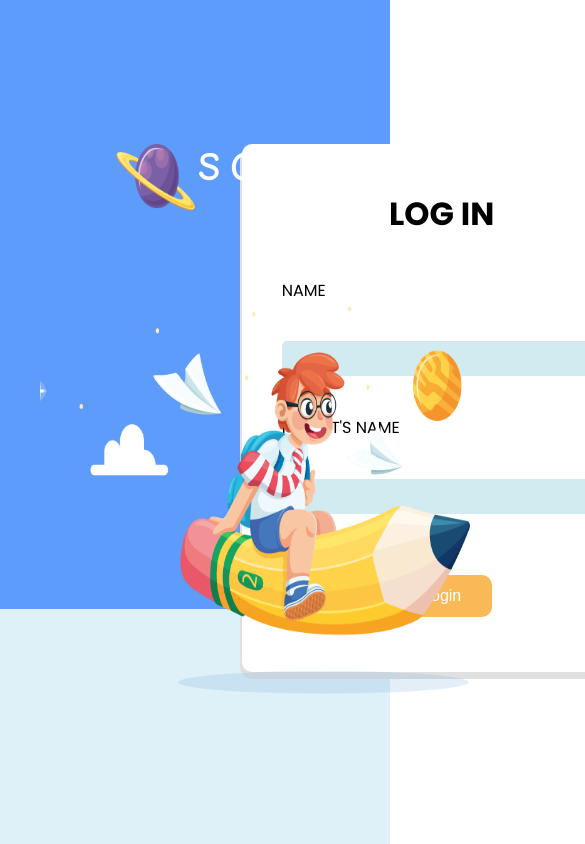
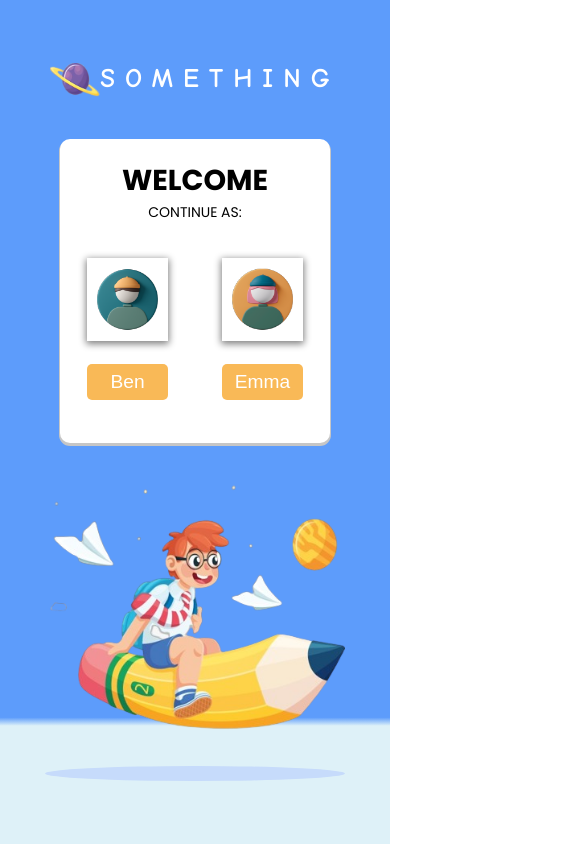
Before and after one commit to ishubham21/SIH-child, a React app: page / in a window 390 px wide. Shown: the top 844 px of the page, 585 px wide, since content can reach past the window. Built offline with nearby package versions, Linux system fonts and the light colour scheme.

Commit message:
Added second login page

```diff
--- a/src/index.js
+++ b/src/index.js
@@ -1,7 +1,7 @@
 import React from "react";
 import ReactDOM from "react-dom/client";
 import "./index.css";
-import App from "./pages/App/App.js";
+import App from "./pages/Login/Login1.js";
 
 const root = ReactDOM.createRoot(document.getElementById("root"));
 root.render(
--- a/src/pages/App/App.js
+++ b/src/pages/App/App.js
@@ -1,10 +1,12 @@
+import Home from "../../components/Home/Home";
 import Login from "../Login/Login";
 import style from "./App.module.css";
 
 const App = () => {
   return (
     <div>
-      <Login />
+       <Login />
+
     </div>
 
   );
--- a/src/pages/Login/Login.js
+++ b/src/pages/Login/Login.js
@@ -3,16 +3,26 @@ const Login = () => {
 return(
   <div className={style.outerContainer}>
       <div className={style.mainContainer}>
-        <div className={style.title}>
-          <h1 className={style.titleHeading}>Something</h1>
+        <div className={style.titleContainer}>
           <img
-            src={require("../../assests/Mask_Group_6.png")}
+            src={require("../../assests/titleImage.png")}
+            alt="titleImage"
+            className={style.imgClass}
+          />
+          <h1 className={style.titleHeading}> Something </h1>
+        </div>
+        <div className={style.bannerContainer}>
+
+          <img
+            src={require("../../assests/banner.png")}
             alt="banner"
+            className={style.imgClass}
           />
         </div>
         <div className={style.formContainer}>
           <h1 className={style.formHeading}>LOG IN</h1>
           <form>
+            <div className={style.inputLabel}>
               <label>
                 NAME
               </label>
@@ -21,14 +31,17 @@ return(
                   name="name"
                   className={style.inputField}
                 />
+            </div>
+            <div className={style.inputLabel}>
               <label>
-              PARENT'S NAME
+                password
               </label>
               <input
-                type="text"
-                name="parentName"
+                  type="password"
+                  name="password"
                   className={style.inputField}
                 />
+            </div>
 
             <div className={style.loginBtnContainer}>
               <button className={style.loginBtn}>Login</button>
@@ -37,6 +50,7 @@ return(
         </div>
       </div>
     </div>
+
 );
 }
 export default Login;
--- a/src/pages/Login/Login.module.css
+++ b/src/pages/Login/Login.module.css
@@ -4,9 +4,8 @@
     box-sizing: border-box;
 }
 
-
-img{
-    height: min-content;
+.imgClass{
+    height: auto;
     width: 100%;
 }
 .outerContainer{
@@ -21,92 +20,310 @@ img{
 }
 
 .mainContainer{
-    width: 90%;
     display: grid;
-    grid-template-columns: 45% 35%;
+    grid-template-columns: 40% 30%;
     justify-content: space-between;
     align-items: start;
     position: relative;
+    max-width: 1200px;
+    min-width: 600px;
+    width: 90%;
+    padding: 20px;
+    row-gap: 20px;
+}
+.titleContainer{
+    display: flex;
+    /* width: 80%; */
+}
+.titleContainer>img{
+    width: 100px;
+}
 
-    padding: 20px;
-
-}
-.title{
-    position: relative;
-    min-width: 430px;
-    /* transform: translateX(-25%); */
-
-}
-.title>img{
-    height: 550px;
-}
 .titleHeading{
     font-family: 'Comic Neue', cursive;
-letter-spacing: 10px;
-    width: 100%;
-    position: absolute;
-    text-align: center;
+    letter-spacing: 15px;
     text-transform: uppercase;
     color: white;
-    transform: translateX(2.5em);
     font-size: 2.5em;
+    text-transform: uppercase;
+}
+.bannerContainer{
+    position: relative;
+}
+.bannerContainer::before{
+    content: "";
+    position: absolute;
+    width: 100%;
+    height: 15px;
+    bottom: 0;
+    background-color: #c6dbfb;
+    border-radius: 50%;
 }
 .formContainer{
     background-color: white;
-    padding: 20px;
+    padding: 20px 20px 0;
     border-radius: 10px;
-   width: 25rem;
-   height:33rem;
-    box-shadow: 0 5px 0 2px #e0e0e0;
+    min-width: 300px;
+    box-shadow: 0 2px 0 1px #c6c6c6;
+    grid-row: 1/span 2;
+    grid-column: 2;
+
 }
 
 .formContainer form{
     display: grid;
-    grid-template-rows: auto auto auto auto;
-    align-content: space-between;
-    padding: 20px;
+    grid-template-rows: 25% 25% 25%;
+    align-content: center;
+    padding: 0 20px;
+    min-height: 375px;
 }
 .formContainer label{
     display: block;
-
     margin: 10px 0;
 }
 .inputField{
     display: block;
-    margin-top: 1.8rem;
-    margin-bottom:1.8rem;
-    /*margin: 10px 0;*/
-    width: 97%;
+    margin: 10px 0;
+    width: 100%;
     border: none;
     outline: none;
     background-color: #D2EBF1;
     padding: 10px;
     border-radius: 5px;
-
+    font-size: 1em;
 }
 .formHeading{
-    margin-top: 1rem;
     text-align: center;
-    padding: 10px 0px;
+    padding: 10px 0;
+    text-transform: uppercase;
 
 }
 .loginBtnContainer{
-    margin-top: 2rem;
     text-align: center;
+    display: flex;
+    align-items: center;
+    justify-content: center;
 }
 .loginBtn{
-    font-size: 16px;
-    color: #FFFFFF;
     display: inline-block;
     background-color: #F9B957;
     width: 100px ;
-    padding: 12px ;
-    margin-top: 4rem;
+    padding: 10px ;
     margin: auto;
     border: none;
-    border-radius: 10px;
+    border-radius: 5px;
+    font-size: 1em;
+    color: white;
 }
 .loginBtn:hover{
     cursor: pointer;
     background-color: #F2B250;
 }
+.formText{
+    text-transform: uppercase;
+    font-size: 14px;
+    text-align: center;
+}
+.AvatarContainer{
+    display: flex;
+    justify-content: space-around;
+    align-items: flex-start;
+    padding: 50px 0;
+    min-height: 350px;
+}
+
+.AvatarItem{
+    width: 30%;
+}
+.AvatarItem >img{
+    box-shadow: 0 2px 7px 1px gray;
+    padding: 10px;
+    margin: 15px 0;
+}
+
+@media screen and (max-width: 1000px) {
+    body{
+        font-size: 1.5em;
+
+    }
+    .outerContainer{
+        /* overflow: hidden; */
+        min-height: 700px;
+        background: linear-gradient(180deg,#5d9cfb 85%,#DEF1F8 86%);
+    }
+    .mainContainer{
+        min-width: 100%;
+        grid-template-columns: auto;
+        grid-template-rows: auto auto auto;
+        align-items: space-between;
+        justify-content: center;
+        /* min-height: 700px; */
+        max-height: 1200px;
+        row-gap: 40px;
+        height: 90vh;
+    }
+    .titleHeading{
+        font-size: 1.7em;
+    }
+    .bannerContainer{
+        width: 350px;
+        margin: auto;
+    }
+    .formContainer{
+        grid-row: 2;
+        grid-column: 1;
+        width: 400px;
+        margin: auto;
+        padding: 25px;
+    }
+    .formContainer form{
+        grid-template-rows: 25% 25% 10%;
+        align-content: space-around;
+        min-height: 350px;
+    }
+    .formHeading{
+        padding: 0;
+        font-size: 1.5em;
+    }
+    .AvatarContainer{
+        min-height: 300px;
+    }
+
+    @media screen and (min-height: 1300px) {
+        body{
+            font-size: 1.8em;
+
+        }
+       .bannerContainer{
+        width: 400px;
+       }
+       .formContainer{
+        width: 450px;
+
+       }
+       .formContainer form{
+        min-height: 400px;
+       }
+
+    }
+
+}
+
+@media screen and (max-width: 540px) {
+    body{
+        font-size: 1em;
+    }
+    .outerContainer{
+        height: 100vh;
+        min-height: 600px;
+        overflow: scroll;
+    }
+    .mainContainer{
+        /* max-width: 500px; */
+        height: 90vh;
+    }
+    .titleContainer{
+        /* width: 200px; */
+        margin: auto;
+    }
+    .titleContainer>img{
+        width: 50px;
+    }
+    .titleHeading{
+        letter-spacing: 10px;
+        font-size: 1.4em;
+    }
+    .formContainer{
+        min-width: 25px;
+        width: 90%;
+        margin: auto;
+        padding: 10px 0;
+
+    }
+    .formHeading{
+        padding: 0;
+        margin: 0;
+    }
+    .formContainer form{
+        min-height: 225px;
+        grid-template-rows: auto auto auto;
+        align-content: center;
+        row-gap: 5px;
+    }
+    .bannerContainer{
+        width: 200px;
+    }
+    .inputField{
+        padding: 5px;
+    }
+    .loginBtn{
+        padding: 7px 5px;
+    }
+    .AvatarContainer{
+        min-height: 200px;
+        padding: 20px 0;
+    }
+   @media screen and (min-height: 800px) {
+     body{
+        font-size: 1.2em;
+     }
+     .formContainer{
+        padding: 20px 0;
+        width: 90%;
+     }
+     .inputField{
+        padding: 7px;
+     }
+     .bannerContainer{
+        width: 300px;
+     }
+   }
+
+
+}
+@media (min-width: 600px) and (max-width: 1000px) and (orientation: landscape) {
+    body{
+        font-size: 1em;
+    }
+    .outerContainer{
+        min-height: fit-content;
+    }
+    .mainContainer{
+        grid-template-columns: 50% 30%;
+        width: 100vw;
+        justify-content: space-evenly;
+    }
+    .formContainer{
+        grid-row: 1/span 2;
+        grid-column: 2;
+        width: 30%;
+        min-width: 200px;
+        padding: 10px 0;
+    }
+    .formContainer form{
+        min-height: 200px;
+        grid-template-rows: auto auto auto;
+    }
+    .inputField{
+        padding: 5px;
+    }
+    .AvatarContainer{
+        min-height: 250px;
+        padding: 20px 0;
+    }
+    .loginBtn{
+        padding: 7px 5px;
+    }
+    .bannerContainer{
+        width: 50%;
+    }
+    .titleContainer{
+        width: 50%;
+    }
+    .titleHeading{
+        letter-spacing: 5px;
+    }
+    .titleContainer>img{
+        width: 50px;
+    }
+}
--- /dev/null
+++ b/src/pages/Login/Login1.js
@@ -0,0 +1,55 @@
+import style from "./Login.module.css"
+
+function login(){
+    return(
+        <div className={style.outerContainer}>
+            <div className={style.mainContainer}>
+                <div className={style.titleContainer}>
+                    <img
+                        src={require("../../assests/titleImage.png")}
+                        alt="titleImage"
+                        className={style.imgClass}
+                    />
+                    <h1 className={style.titleHeading}>Something</h1>
+                </div>
+                <div className={style.bannerContainer}>
+                    <img
+                         src={require("../../assests/banner.png")}
+                        alt="banner"
+                        className={style.imgClass}
+                    />
+                </div>
+                <div className={style.formContainer}>
+                    <h1 className={style.formHeading}>welcome</h1>
+                    <p className={style.formText}>continue as:</p>
+                    <div className={style.AvatarContainer}>
+                        <div className={style.AvatarItem}>
+                            <img
+                                src={require("../../assests/avatar-boy.png")}
+                                alt="male avatar"
+                                className={style.imgClass}
+                            />
+                            <div className={style.loginBtnContainer}>
+                                <button className={style.loginBtn}>Ben</button>
+                            </div>
+                        </div>
+
+                        <div className={style.AvatarItem}>
+                            <img
+                                src={require("../../assests/avatar-girl.png")}
+                                alt="female avatar"
+                                className={style.imgClass}
+                            />
+                            <div className={style.loginBtnContainer}>
+                                <button className={style.loginBtn}>Emma</button>
+                            </div>
+                        </div>
+                    </div>
+                </div>
+            </div>
+        </div>
+    );
+}
+
+
+export default login;
```
Also changed, not shown: src/assests/Mask_Group_6.png (deleted), src/assests/avatar-boy.png (added), src/assests/avatar-girl.png (added), src/assests/banner.png (added), src/assests/titleImage.png (added). Lines whose indentation alone changed are shown as unchanged.
